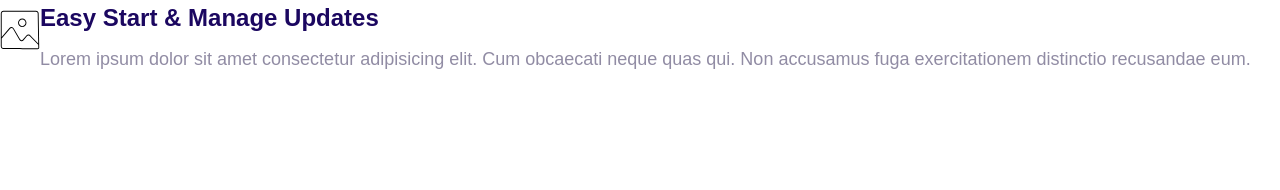
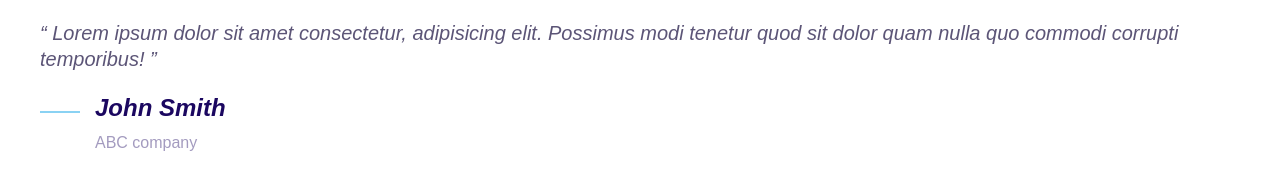
Before and after one commit to Thebeardedambivert/cloud-moshify, a plain HTML site: page index.html in a window 1280 px wide. Drawn offline with Linux system fonts and the light colour scheme.

Commit message:
added the quotes.

```diff
--- a/css/styles.css
+++ b/css/styles.css
@@ -4,6 +4,7 @@
   --color-accent: #ff3400;
   --color-headings: #1b0760;
   --color-body: #918ca4;
+  --color-body-darker: #5c5577;
   --color-border: #ccc;
 }
 
@@ -367,3 +368,53 @@ a {
 .media__image {
   margin-top: 1rem;
 }
+
+/* Quotes */
+.quote {
+  font-size: 3rem;
+  font-style: italic;
+  color: var(--color-body-darker);
+  line-height: 1.3;
+}
+
+.quote__text::before {
+  content: open-quote;
+}
+
+.quote__text::after {
+  content: close-quote;
+}
+
+.quote__author {
+  font-size: 3rem;
+  font-weight: 500;
+  font-style: normal;
+  margin-bottom: 0;
+}
+
+.quote__organization {
+  color: var(--color-headings);
+  opacity: 0.4;
+  font-size: 2rem;
+  font-style: normal;
+}
+
+.quote__line {
+  position: relative;
+  bottom: 10px;
+  margin-right: 1.5rem;
+}
+
+@media screen and (min-width: 1024px) {
+  .quote {
+    font-size: 2rem;
+  }
+
+  .quote__author {
+    font-size: 2.4rem;
+  }
+
+  .quote__organization {
+    font-size: 1.6rem;
+  }
+}
--- a/index.html
+++ b/index.html
@@ -15,18 +15,24 @@
     <title>Document</title>
   </head>
   <body>
+    <blockquote class="quote">
+      <p class="quote__text">
+        Lorem ipsum dolor sit amet consectetur, adipisicing elit. Possimus modi
+        tenetur quod sit dolor quam nulla quo commodi corrupti temporibus!
+      </p>
+      <footer>
         <div class="media">
           <div class="media__image">
-        <svg class="icon icon--primary">
-          <use xlink:href="images/icons/sprite.svg#snap"></use>
+            <svg class="icon icon--primary quote__line">
+              <use xlink:href="images/icons/sprite.svg#line"></use>
             </svg>
           </div>
           <div class="media__body">
-        <h3 class="media__title">Easy Start & Manage Updates</h3>
-        Lorem ipsum dolor sit amet consectetur adipisicing elit. Cum obcaecati
-        neque quas qui. Non accusamus fuga exercitationem distinctio recusandae
-        eum.
+            <h3 class="media__title quote_author">John Smith</h3>
+            <p class="quote__organization">ABC company</p>
           </div>
         </div>
+      </footer>
+    </blockquote>
   </body>
 </html>
```
Also changed, not shown: components/quotes.html (added, +19 -0 lines). Lines whose indentation alone changed are shown as unchanged.
